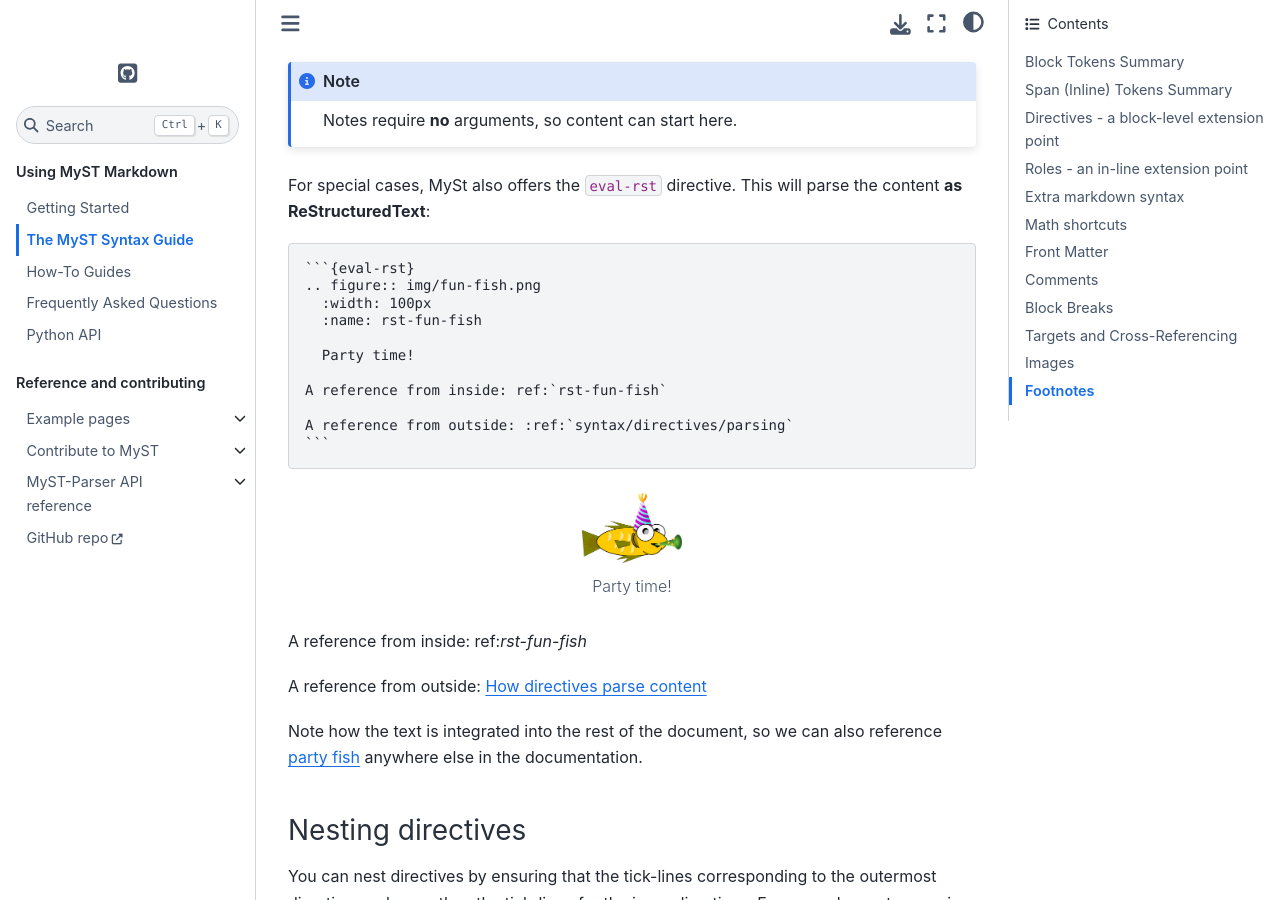
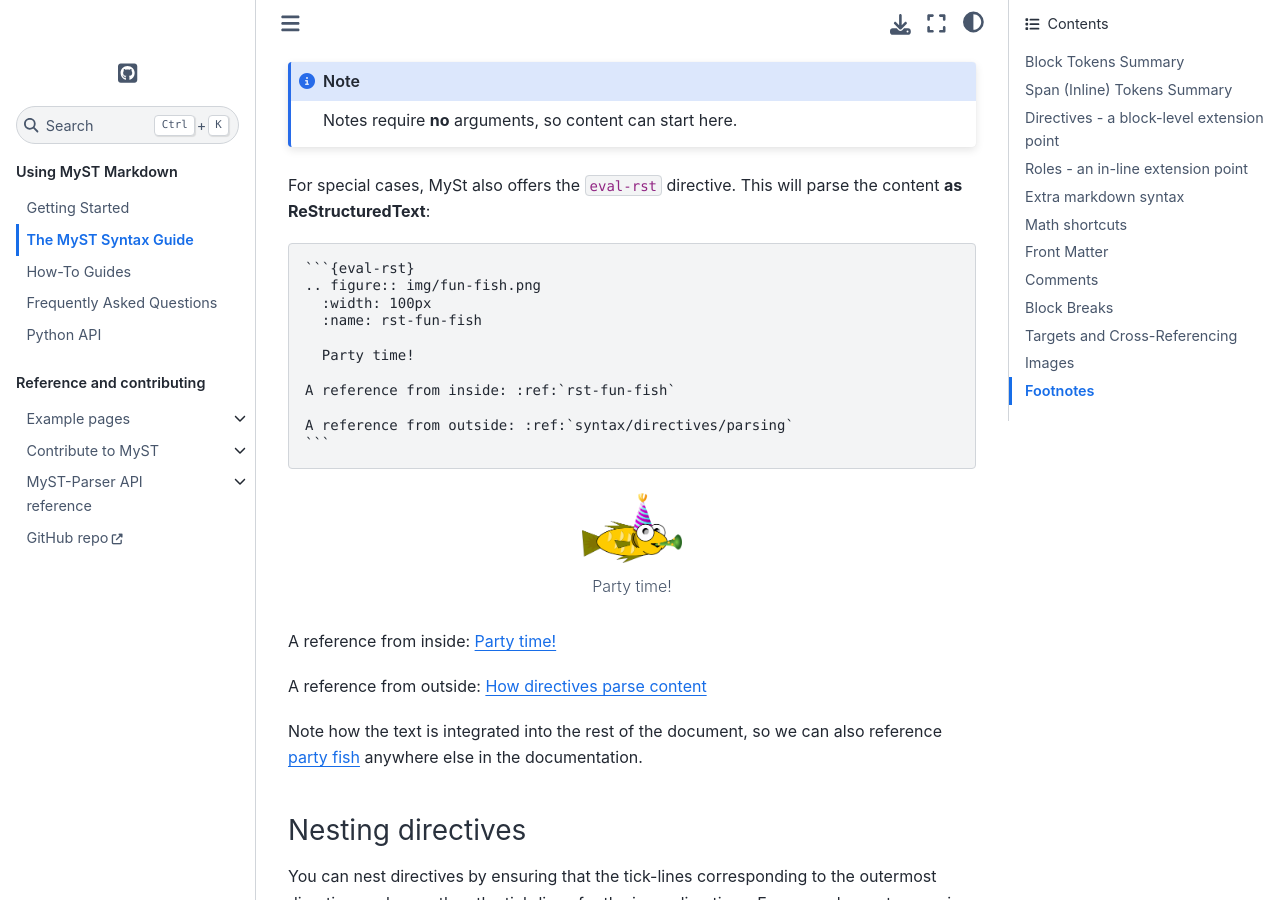
Before and after one commit to executablebooks/MyST-Parser, a Sphinx documentation site: the page built from docs/using/syntax.md, in a window 1280 px wide and 900 px high, scrolled down 7971 px. Built offline with Sphinx 7.4.7 and the Sphinx Book theme 1.1.4, drawn with Linux system fonts in a browser that asks for light colours.

Commit message:
🔧 MAINTAIN: fix typo

````diff
--- a/docs/using/syntax.md
+++ b/docs/using/syntax.md
@@ -425,7 +425,7 @@ This will parse the content **as ReStructuredText**:
 
   Party time!
 
-A reference from inside: ref:`rst-fun-fish`
+A reference from inside: :ref:`rst-fun-fish`
 
 A reference from outside: :ref:`syntax/directives/parsing`
 ```
@@ -438,7 +438,7 @@ A reference from outside: :ref:`syntax/directives/parsing`
 
   Party time!
 
-A reference from inside: ref:`rst-fun-fish`
+A reference from inside: :ref:`rst-fun-fish`
 
 A reference from outside: :ref:`syntax/directives/parsing`
 ```
````
